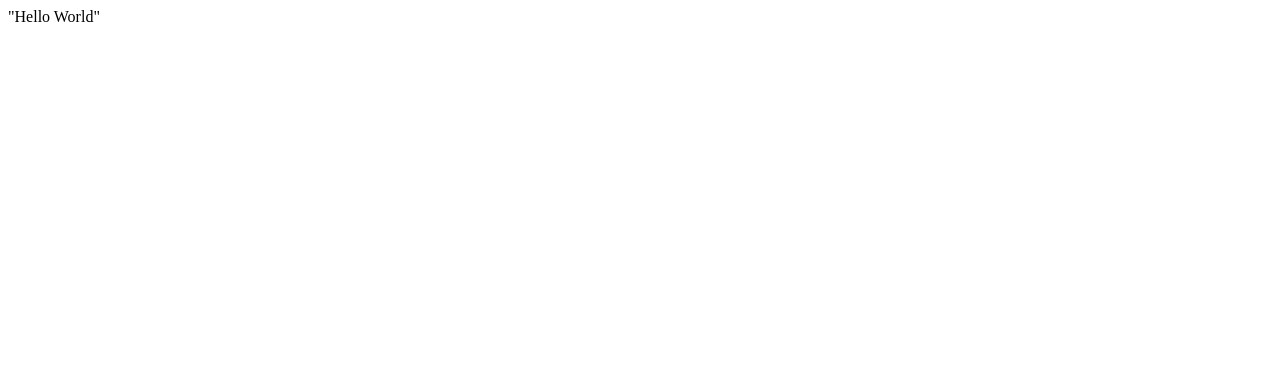
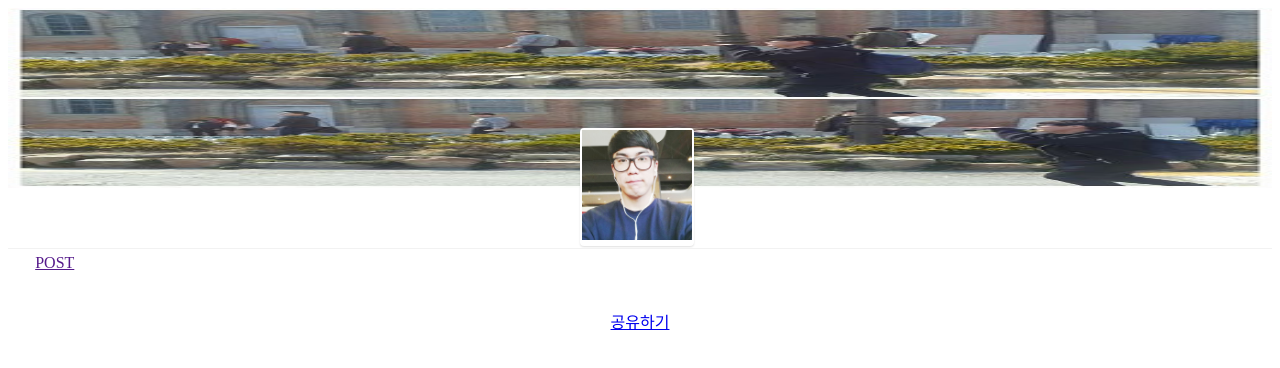
Before and after one commit to dhzmqjf/dhzmqjf.github.io, a plain HTML site: page index.html in a window 1280 px wide. Drawn offline with Linux system fonts and the light colour scheme; grey boxes are pictures that could not be loaded.

Commit message:
second commit

```diff
--- /dev/null
+++ b/css/feature-list.css
@@ -0,0 +1,30 @@
+.feature-list-inner{
+  position: relative;
+  z-index: 1;
+  display: flex;
+  flex: 1;
+  border-top: 1px solid #f2f2f2;
+  width: inherit;
+}
+.feature-item{
+  width: 93.5px;
+  height: inherit;
+  position: relative;
+  flex: 1;
+}
+.feature-item-link{
+  width: 93.5px;
+  height: 60px;
+  line-height: 27px;
+  display: block;
+}
+.feature-item-icon{
+  width: 20px;
+  height: 20px;
+  vertical-align: middle;
+}
+.post{
+  background-image: url('https://static.xx.fbcdn.net/rsrc.php/v3/ye/r/WtR-0YU_X8H.png');
+  background-position: -21px -55px;
+  background-size: 104px 108px;
+}
--- /dev/null
+++ b/css/style.css
@@ -0,0 +1,3 @@
+body{
+  text-align: center;
+}
--- /dev/null
+++ b/css/timeline-cover.css
@@ -0,0 +1,30 @@
+.cover-photo {
+  height: 180px;
+}
+.cover-photo img{
+  width: 100%;
+  height: 180px;
+}
+
+.profile-pohto-down{
+  display: inline-block;
+  width: 120px;
+  height: 60px;
+}
+.profile-inner{
+  vertical-align: bottom;
+}
+.profile-frame{
+  border-radius: 4px;
+  box-shadow: 0 1px 2px rgba(0, 0, 0, 0.125);
+  display: block;
+  background-size: auto;
+  background-color: #fff;
+  margin-top: -50%;
+  padding: 2px;
+  width: 110px;
+}
+.profile-frame img{
+  width: 100%;
+  height: 110px;
+}
--- a/index.html
+++ b/index.html
@@ -1 +1,95 @@
-"Hello World"
+<!DOCTYPE html>
+<html lang="en">
+<head>
+  <meta charset="UTF-8">
+  <meta name="viewport" content="width=device-width, initial-scale=1.0">
+  <meta http-equiv="X-UA-Compatible" content="ie=edge">
+  <link rel="stylesheet" href="./css/style.css">
+  <link rel="stylesheet" href="./css/timeline-cover.css">
+  <link rel="stylesheet" href="./css/feature-list.css">
+  <title>Facebook Profile Page</title>
+</head>
+<body>
+  <!--배경사진, 프로필사진, 이름 -->
+  <div class="timeline-cover">
+    <div class="cover-photo">
+      <img src="./images/1week_test1.jpg" alt="커버사진">
+    </div>
+    <div class="profile-pohto-down">
+      <div class="profile-inner">
+        <a href="">
+          <div class="profile-frame">
+            <img src="./images/1week_test2.jpg" alt="프로필사진">
+          </div>
+        </a>
+      </div>
+    </div>
+  </div>
+  <!--공유, 포스팅 버튼 리스트 -->
+  <div class="feature-list">
+    <div class="feature-list-inner">
+      <div class="feature-item">
+        <a class="feature-item-link" href="">
+          <i class="feature-item-icon post"></i>
+          <span class="feature-item-name">POST</span>
+        </a>
+      </div>
+    </div>
+
+    <div>
+      <div>
+        <a href="">
+          <i></i>
+          <span></span>
+        </a>
+      </div>
+    </div>
+
+    <div>
+      <div>
+        <a href="">
+          <i></i>
+          <span></span>
+        </a>
+      </div>
+    </div>
+
+    <div>
+      <div>
+        <a href="">
+          <i></i>
+          <span></span>
+        </a>
+      </div>
+    </div>
+  </div>
+  <!--프로필 정보 : 사는곳, 직장 -->
+  <div class="profile-description">
+
+  </div>
+  <!-- 댓글 영역 -->
+  <div class="timeline-body">
+    <div class="fb-share-button" data-href="https://developers.facebook.com/docs/plugins/" data-layout="button_count" data-size="small" data-mobile-iframe="true"><a class="fb-xfbml-parse-ignore" target="_blank" href="https://www.facebook.com/sharer/sharer.php?u=https%3A%2F%2Fdevelopers.facebook.com%2Fdocs%2Fplugins%2F&amp;src=sdkpreparse">공유하기
+      </a>
+    </div>
+  </div>
+  <script>
+  window.fbAsyncInit = function() {
+    FB.init({
+      appId      : '1336861193049744',
+      xfbml      : true,
+      version    : 'v2.9'
+    });
+    FB.AppEvents.logPageView();
+  };
+
+  (function(d, s, id){
+     var js, fjs = d.getElementsByTagName(s)[0];
+     if (d.getElementById(id)) {return;}
+     js = d.createElement(s); js.id = id;
+     js.src = "//connect.facebook.net/en_US/sdk.js";
+     fjs.parentNode.insertBefore(js, fjs);
+   }(document, 'script', 'facebook-jssdk'));
+</script>
+</body>
+</html>
```
Also changed, not shown: images/1week_test1.jpg (added), images/1week_test2.jpg (added).
